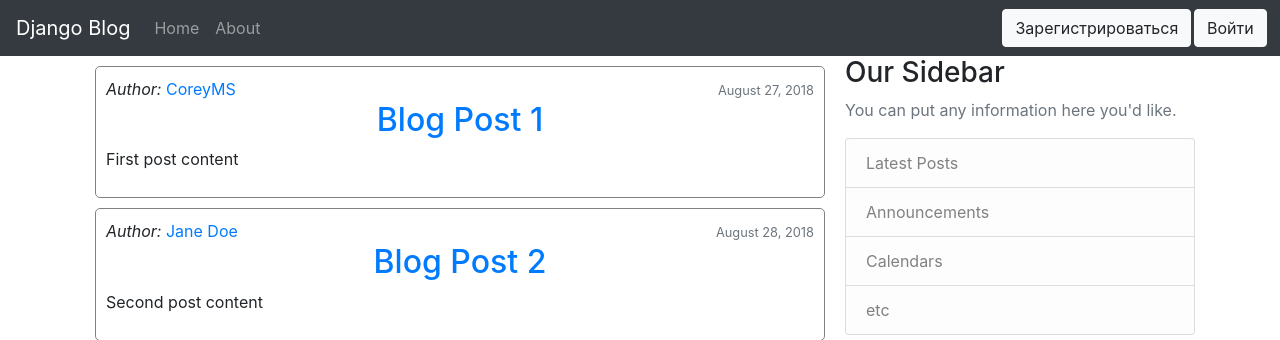
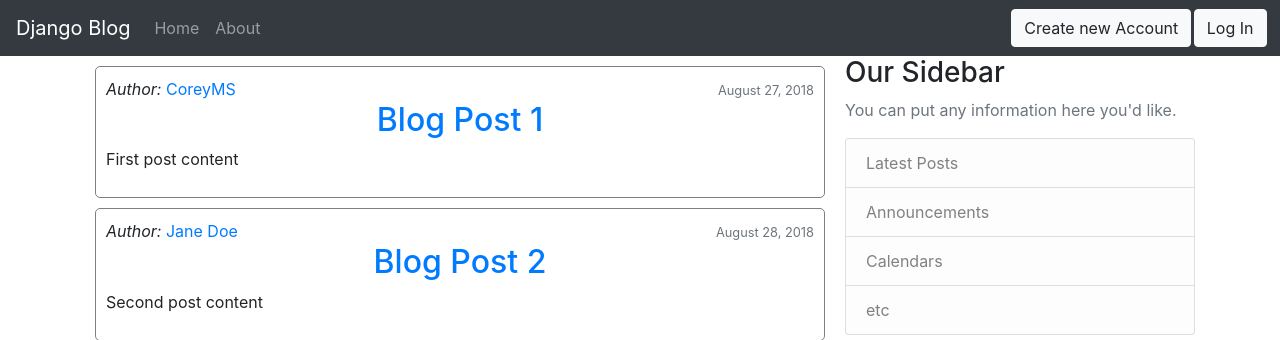
Before and after one commit to VadimKukuzia/blog-project, a Django app: page / in a window 1280 px wide. Shown: the top 340 px of the page. Run offline with Django 3.2, Linux system fonts and the light colour scheme.

Commit message:
minor changes in tmpl

```diff
--- a/templates/blog/base.html
+++ b/templates/blog/base.html
@@ -45,8 +45,10 @@
         {% else %}
             <div class="nav justify-content-end">
                 <div class="navbar-item mr-auto" style="display: flex">
-                    <a type="button" class="btn btn-light" href="#" style="margin-right: 1%">Зарегистрироваться</a>
-                    <a type="button" class="btn btn-light" href="#">Войти</a>
+                    <a type="button" class="btn btn-light" href="#"
+                       style="margin-right: 1%;min-width: max-content;">Create new Account</a>
+                    <a type="button" class="btn btn-light" href="#"
+                       style="min-width: max-content;">Log In</a>
                 </div>
             </div>
         {% endif %}
```
